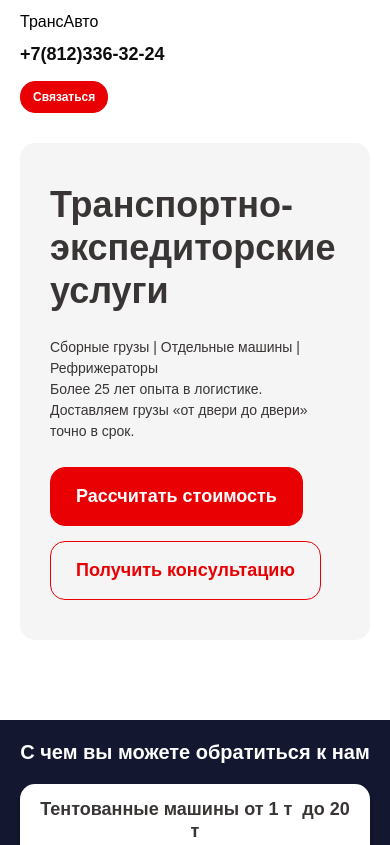
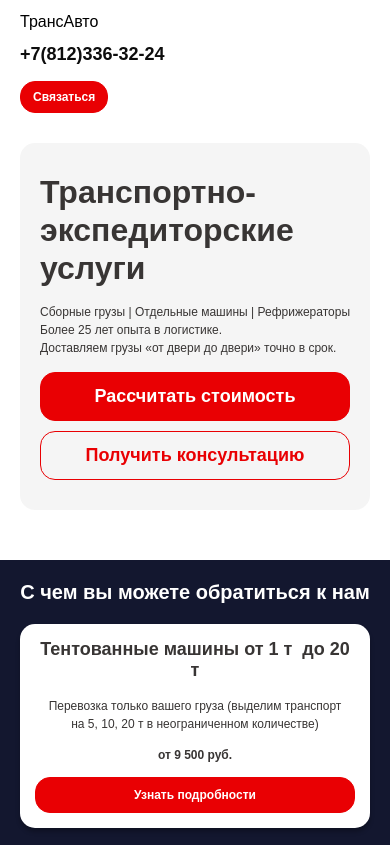
Before and after one commit to asrorovuz/vizitka2, a plain HTML site: page index.html in a window 390 px wide. Shown: the top 845 px of the page. Drawn offline with Linux system fonts and the light colour scheme.

Commit message:
finished

```diff
--- a/style/components/_services.scss
+++ b/style/components/_services.scss
@@ -34,18 +34,19 @@
 
       button {
         border-radius: 15px;
-        width: max-content;
+        width: 100%; /* Tugmalarni teng kenglikda qilish */
+        padding: 10px 20px; /* Ichki bo'shliqni tenglashtirish */
 
-        &:nth-child(2){
+        &:nth-child(2) {
           background-color: transparent;
           color: var(--akcentnyy);
 
-            &:hover{
+          &:hover {
             background-color: var(--akcentnyy);
             color: var(--belyy);
           }
 
-            &:active{
+          &:active {
             background-color: var(--belyy);
             color: var(--akcentnyy);
           }
@@ -60,48 +61,56 @@
     overflow: hidden;
     background: url("../../assets/Rectangle\ 23.png") center/cover no-repeat;
 
-    img{
+    img {
       position: absolute;
       bottom: -50px;
       right: -42px;
       object-fit: cover;
     }
   }
-}
 
-
-@media (max-width: 1024px) {
-  .services{
-    grid-template-columns: 1fr;
-  padding: 20px 0 80px;
+  @media (max-width: 1200px) {
+    grid-template-columns: repeat(1, 1fr);
+    padding: 20px 0 50px;
 
     .services__content {
       padding: 40px 30px;
+      row-gap: 20px;
 
       h1 {
-      font-size: 36px;
+        font-size: 40px;
       }
 
       p {
         font-size: 14px;
       }
+
+      .services__btns {
+        flex-direction: column;
+        row-gap: 15px;
+      }
     }
 
     .services__img {
+      background-position: center;
       img {
         bottom: -30px;
-      right: -20px;
-    }
+        right: -30px;
       }
     }
   }
 
   @media (max-width: 768px) {
+    .services {
+      padding: 15px 0 40px;
+    }
+
     .services__content {
       padding: 30px 20px;
+      row-gap: 15px;
 
       h1 {
-      font-size: 28px;
+        font-size: 32px;
       }
 
       p {
@@ -110,36 +119,16 @@
 
       .services__btns {
         flex-direction: column;
-      row-gap: 15px;
-      column-gap: 0;
+        row-gap: 10px;
       }
     }
 
     .services__img {
+      background-size: cover;
       img {
         bottom: -20px;
-      right: -10px;
+        right: -20px;
       }
     }
   }
-
-@media (max-width: 480px) {
-  .services__content {
-    padding: 20px 15px;
-
-    h1 {
-      font-size: 24px;
 }
-
-    p {
-      font-size: 10px;
-    }
-  }
-
-  .services__img {
-    img {
-      bottom: -10px;
-      right: -5px;
-    }
-  }
-}
--- a/style/components/_works.scss
+++ b/style/components/_works.scss
@@ -143,7 +143,7 @@
   }
 }
 
-@media (max-width: 1024px) {
+@media (max-width: 1224px) {
   .stages__of_work{
     padding: 100px 0;
 
@@ -157,6 +157,10 @@
       row-gap: 20px;
       column-gap: 0;
 
+      .loaction__icon{
+        display: none;
+      }
+
       .cards-right {
         height: auto;
         padding: 20px;
@@ -167,6 +171,8 @@
       }
 
       .content {
+        margin-top: 20px;
+
         h5 {
           font-size: 22px;
         }
@@ -195,6 +201,7 @@
 
         span {
           font-size: 24px;
+          left: 50%;
         }
 
         .content {
```
Also changed, not shown: style/main.css, 1 other file. Lines whose indentation alone changed are shown as unchanged.
